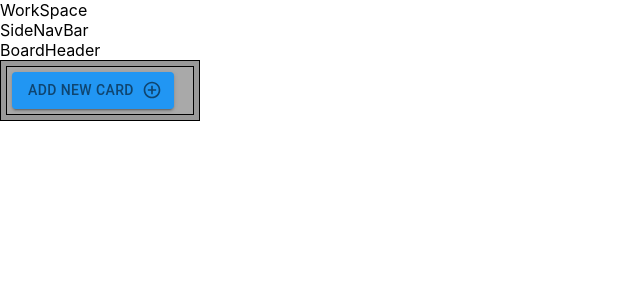
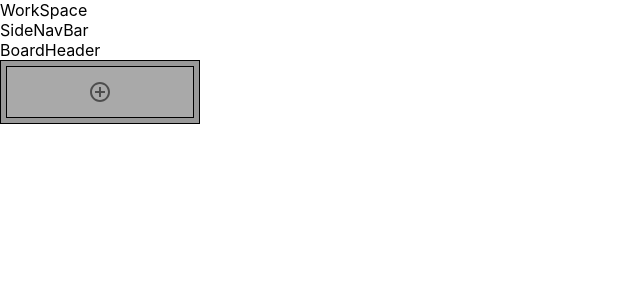
Before and after one commit to Setom29/task-mover, a React (Create React App) app: page /workspace in a window 1280 px wide. Shown: the top 300 px of the page, without its empty margins (0-640 px from the left). Built offline with nearby package versions, Linux system fonts and the light colour scheme.

Commit message:
feat: close AddCardComponent on X click

```diff
--- a/src/components/board/AddCardComponent .js
+++ b/src/components/board/AddCardComponent .js
@@ -2,6 +2,7 @@ import { Button, IconButton, TextareaAutosize } from "@mui/material";
 import { Box } from "@mui/material";
 import AddCircleOutlineIcon from "@mui/icons-material/AddCircleOutline";
 import SendIcon from "@mui/icons-material/Send";
+import CloseIcon from "@mui/icons-material/Close";
 import { observer, inject } from "mobx-react";
 import { useState } from "react";
 
@@ -21,6 +22,8 @@ const AddCardComponent = inject(
           backgroundColor: "darkgray",
           width: "100%",
           heigth: "1em",
+          display: "flex",
+          justifyContent: "center",
         }}
       >
         {open ? (
@@ -29,9 +32,10 @@ const AddCardComponent = inject(
               onChange={(e) => setNewCardName(e.target.value)}
               value={newCardName}
             />
-            <Button
+            <Box sx={{ display: "flex", justifyContent: "space-around" }}>
+              <IconButton
                 variant="contained"
-              endIcon={<SendIcon />}
+                disabled={newCardName === ""}
                 onClick={() => {
                   props.cardsTable.addCard(
                     newCardName,
@@ -39,18 +43,26 @@ const AddCardComponent = inject(
                     props.users.currentItem
                   );
                   setOpen(false);
-                setNewCardName("")
+                  setNewCardName("");
                 }}
-            ></Button>
+              >
+                <SendIcon />
+              </IconButton>
+              <IconButton
+                variant="contained"
+                onClick={() => {
+                  setOpen(false);
+                  setNewCardName("");
+                }}
+              >
+                <CloseIcon />
+              </IconButton>
+            </Box>
           </Box>
         ) : (
-          <Button
-            variant="contained"
-            endIcon={<AddCircleOutlineIcon />}
-            onClick={() => setOpen(true)}
-          >
-            Add new card
-          </Button>
+          <IconButton variant="contained" onClick={() => setOpen(true)}>
+            <AddCircleOutlineIcon />
+          </IconButton>
         )}
       </Box>
     );
@@ -58,9 +70,3 @@ const AddCardComponent = inject(
 );
 
 export default AddCardComponent;
-
-// props.cardsTable.addCard(
-//     "New card",
-//     props.cardListId,
-//     props.users.currentItem
-//   )
```
Lines whose indentation alone changed are shown as unchanged.
